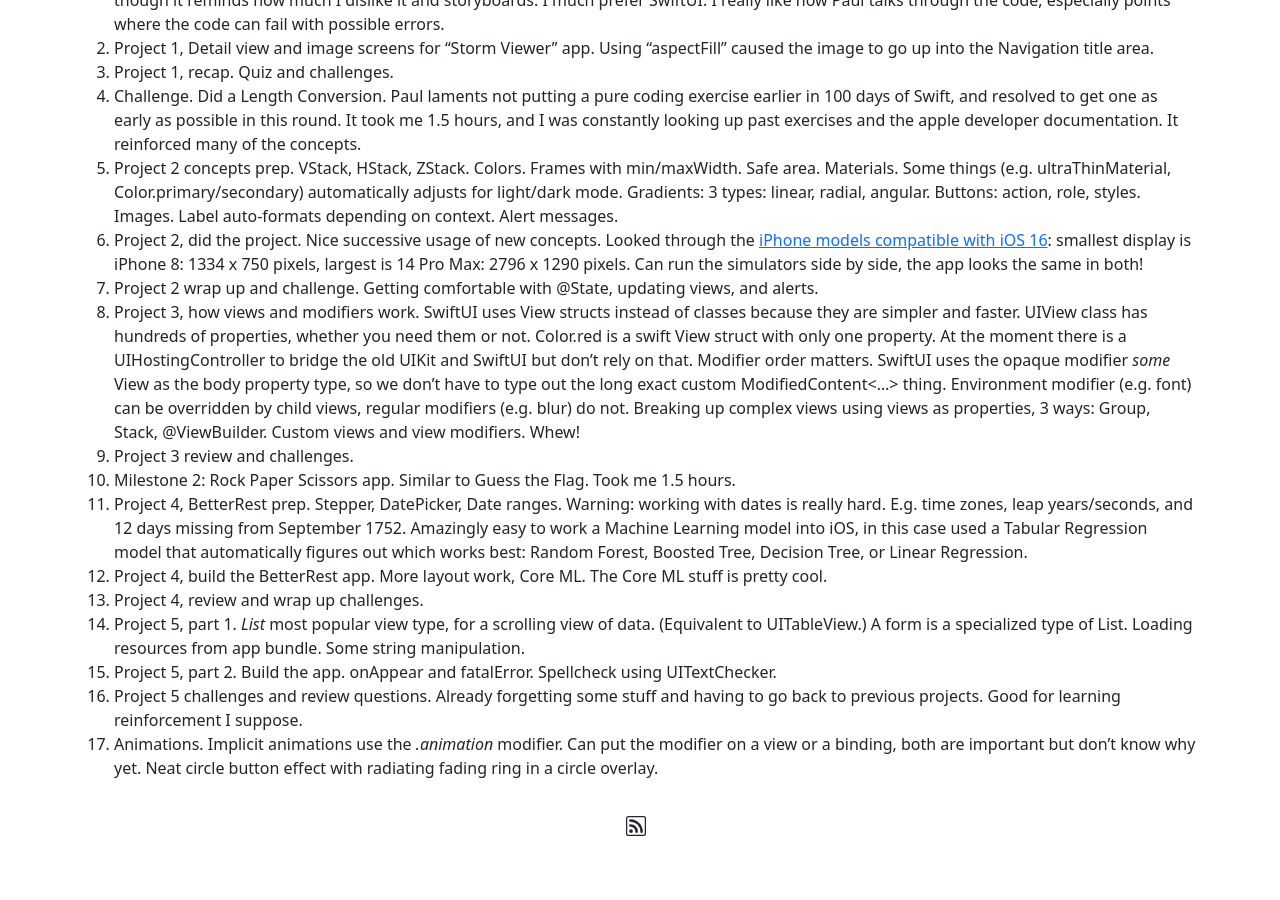
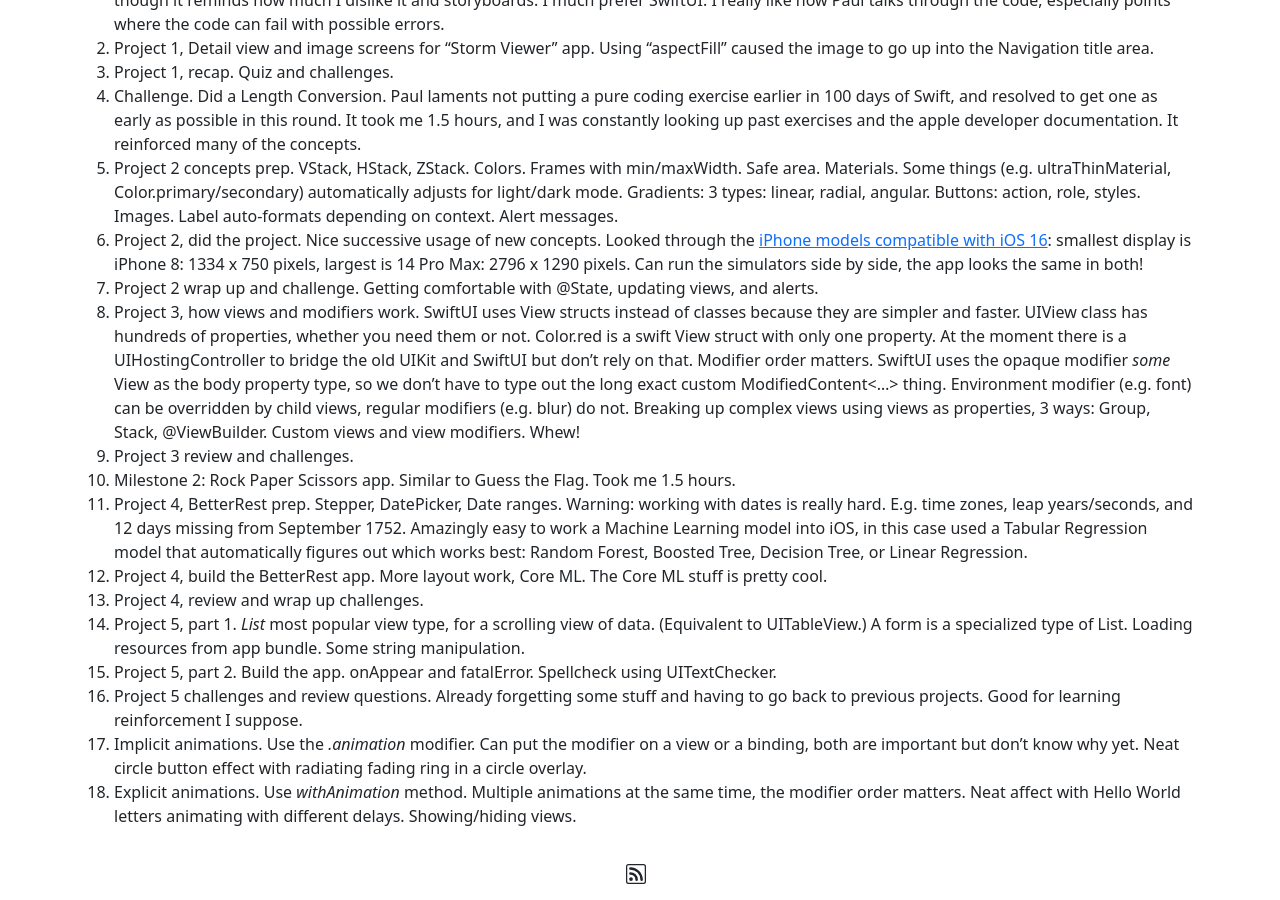
Before and after one commit to matthewdrees/matthewdrees.github.io, a Jekyll site: the page built from _posts/2023-07-07-100-days-of-swiftui.md, in a window 1280 px wide and 900 px high, scrolled down 1240 px. Built offline with Jekyll 4.4.1, drawn with Linux system fonts in a browser that asks for light colours; before the commit the page ends 2092 px from its top, so only the background shows below that.

Commit message:
Swiftui 100, day 33.

```diff
--- a/_posts/2023-07-07-100-days-of-swiftui.md
+++ b/_posts/2023-07-07-100-days-of-swiftui.md
@@ -48,4 +48,5 @@
 29. Project 5, part 1. *List* most popular view type, for a scrolling view of data. (Equivalent to UITableView.) A form is a specialized type of List. Loading resources from app bundle. Some string manipulation.
 30. Project 5, part 2. Build the app. onAppear and fatalError. Spellcheck using UITextChecker.
 31. Project 5 challenges and review questions. Already forgetting some stuff and having to go back to previous projects. Good for learning reinforcement I suppose.
-32. Animations. Implicit animations use the *.animation* modifier. Can put the modifier on a view or a binding, both are important but don't know why yet. Neat circle button effect with radiating fading ring in a circle overlay.
+32. Implicit animations. Use the *.animation* modifier. Can put the modifier on a view or a binding, both are important but don't know why yet. Neat circle button effect with radiating fading ring in a circle overlay.
+33. Explicit animations. Use *withAnimation* method. Multiple animations at the same time, the modifier order matters. Neat affect with Hello World letters animating with different delays. Showing/hiding views.
```
